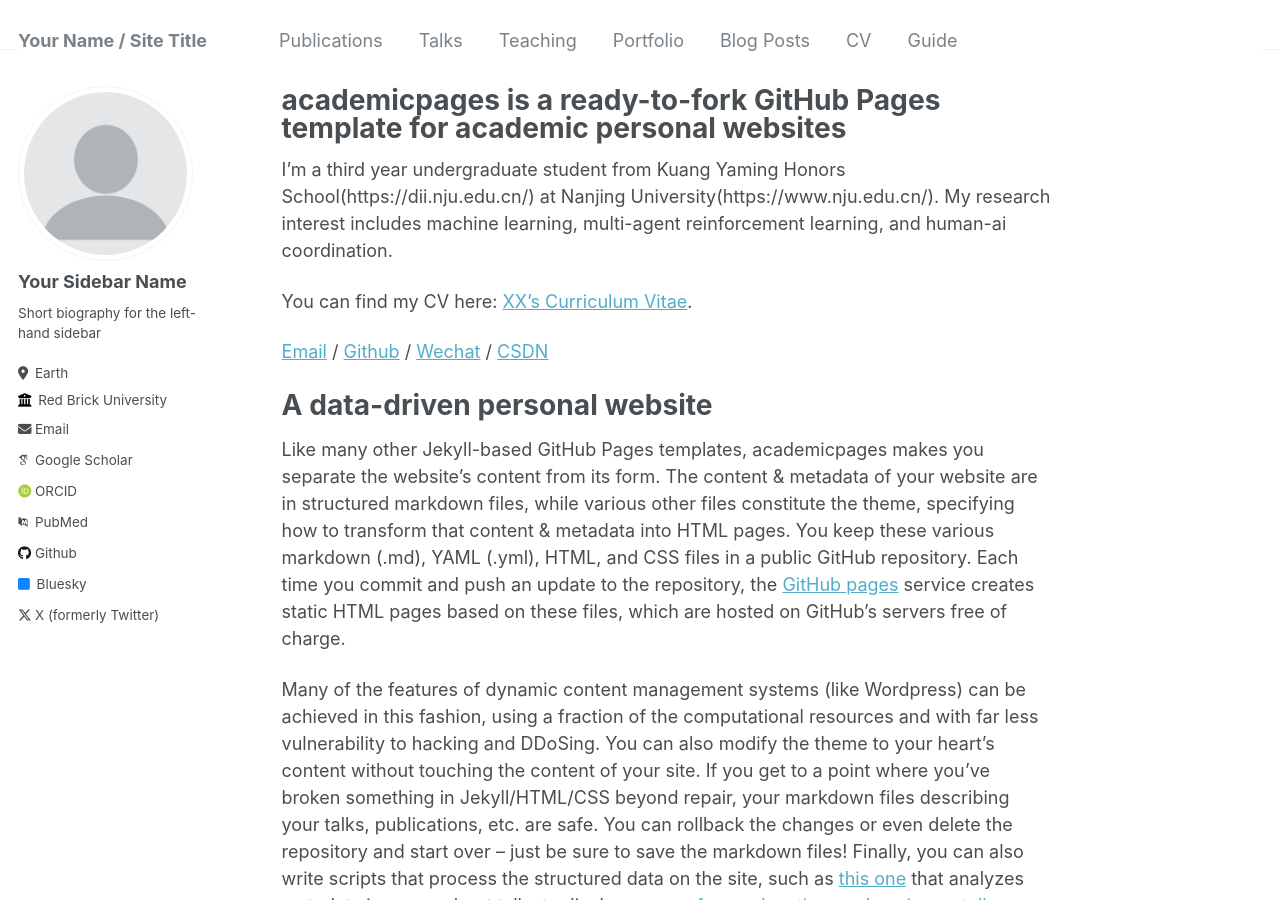
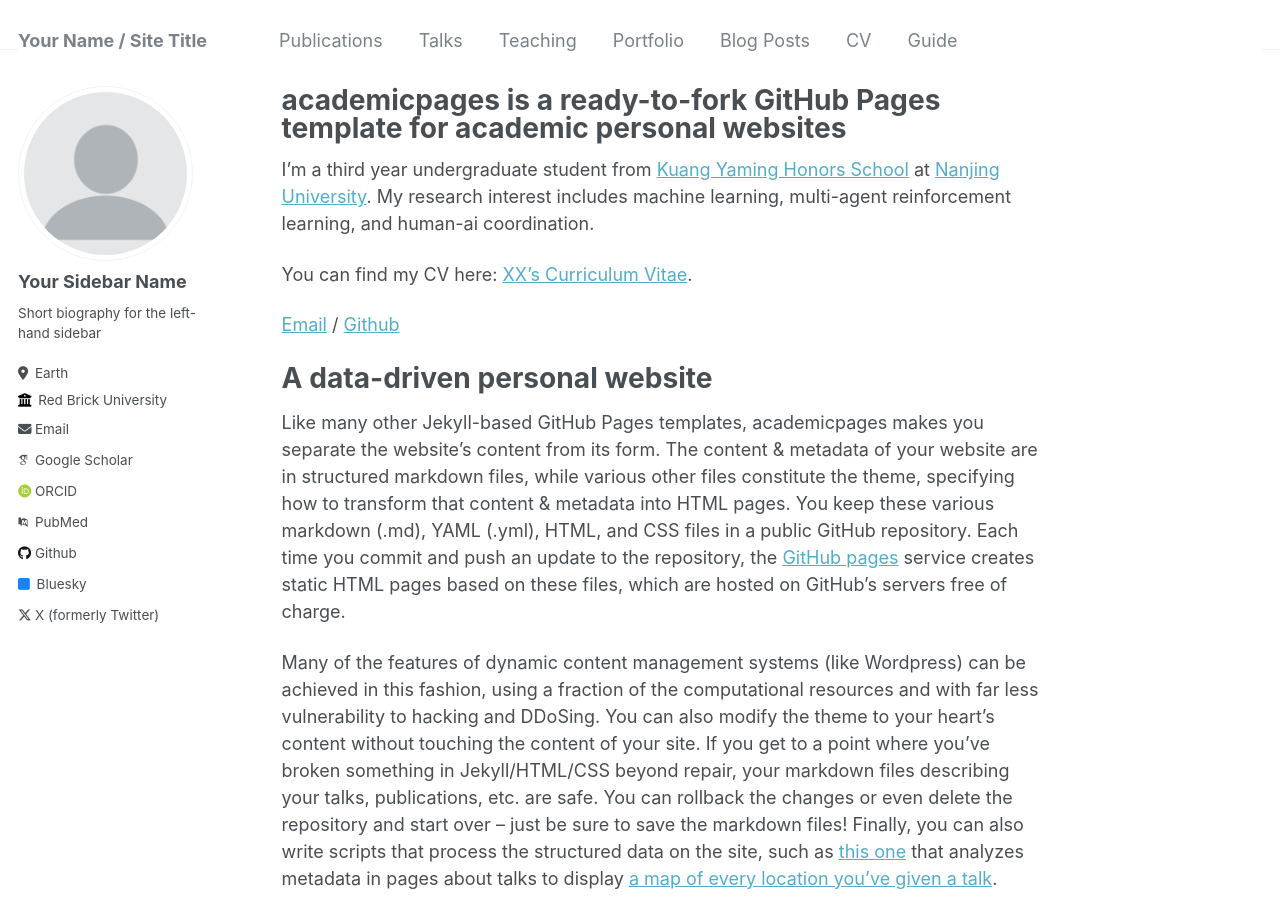
Before and after one commit to kermitlinn/kunminlin.github.io, a Jekyll site: the page built from _pages/about.md, in a window 1280 px wide and 900 px high. Built offline with Jekyll 4.4.1, drawn with Linux system fonts in a browser that asks for light colours; some web fonts are replaced.

Commit message:
Update personal infos

```diff
--- a/_pages/about.md
+++ b/_pages/about.md
@@ -7,11 +7,11 @@ redirect_from:
   - /about.html
 ---
 
-I'm a third year undergraduate student from Kuang Yaming Honors School(https://dii.nju.edu.cn/) at Nanjing University(https://www.nju.edu.cn/). My research interest includes machine learning, multi-agent reinforcement learning, and human-ai coordination.
+I'm a third year undergraduate student from [Kuang Yaming Honors School](https://dii.nju.edu.cn/) at [Nanjing University](https://www.nju.edu.cn/). My research interest includes machine learning, multi-agent reinforcement learning, and human-ai coordination.
 
 You can find my CV here: [XX's Curriculum Vitae](../assets/Curriculum_Vitae.pdf).
 
-[Email](mailto:XX@stu.pku.edu.cn) / [Github](https://github.com/QiuDi233) / [Wechat](../images/wechat.jpg) / [CSDN](https://blog.csdn.net/qd1813100174?spm=1000.2115.3001.5343)
+[Email](kunminlinn@gmail.com) / [Github](https://github.com/kunminlinn)
 
 A data-driven personal website
 ======
```
